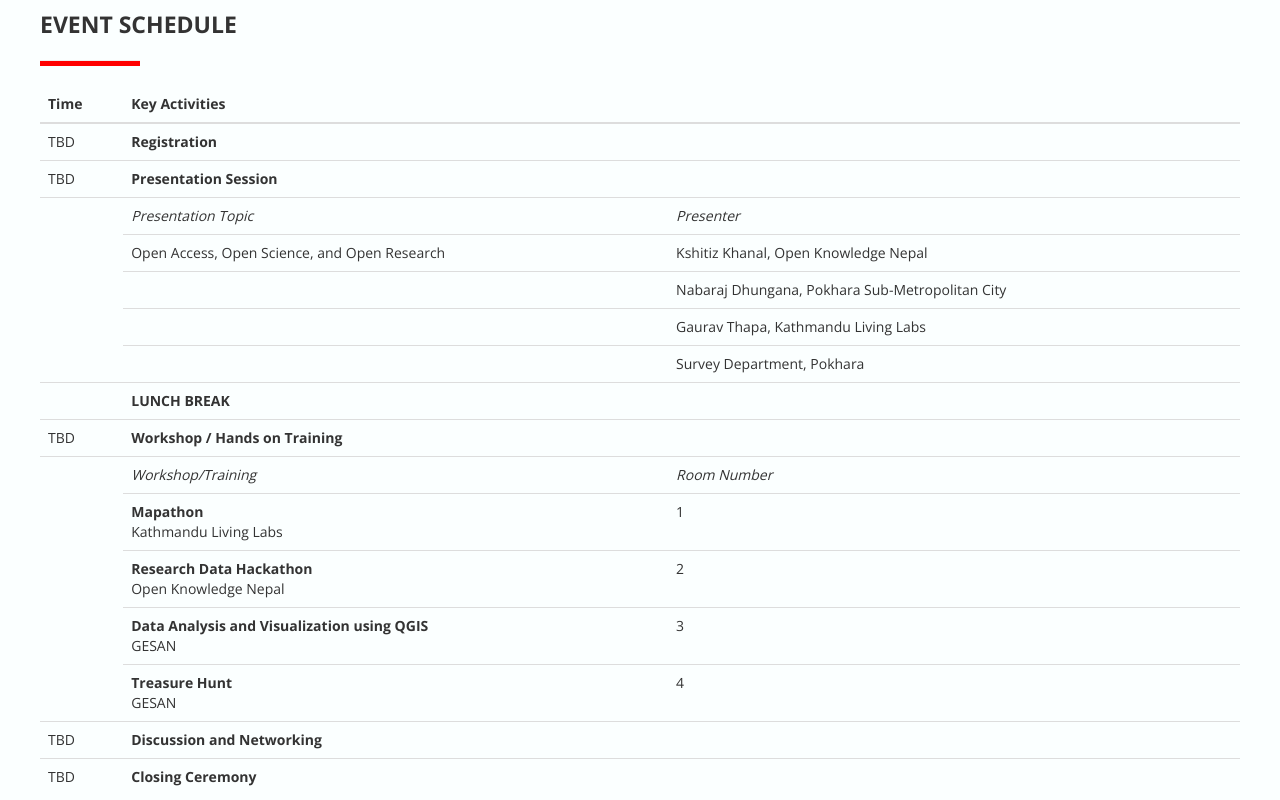
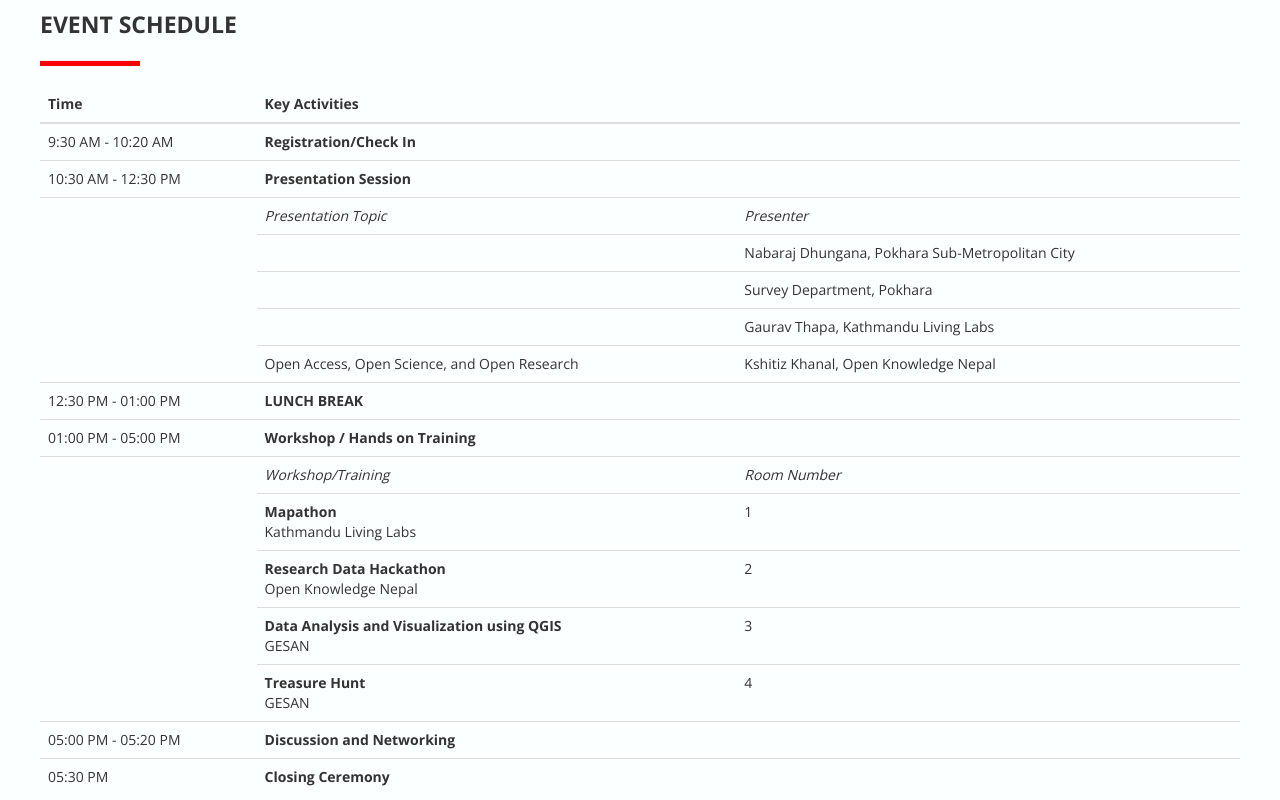
Before and after one commit to ODDNepal/ODDNepal.github.io, a plain HTML site: page index.html in a window 1280 px wide. Shown: the part 2000-2800 px from the top of the page. Drawn offline with nearby package versions, Linux system fonts and the light colour scheme.

Commit message:
Event Schedule Updated

```diff
--- a/index.html
+++ b/index.html
@@ -170,12 +170,12 @@
                         </thead>
                         <tbody>
                             <tr>
-                                <td>TBD</td>
-                                <th>Registration</th>
+                                <td>9:30 AM - 10:20 AM</td>
+                                <th>Registration/Check In</th>
                                 <td></td>
                             </tr>
                             <tr>
-                                <td>TBD</td>
+                                <td>10:30 AM - 12:30 PM</td>
                                 <th>Presentation Session</th>
                                 <td></td>
                             </tr>
@@ -185,16 +185,8 @@
                                 <td style="font-style:italic">Presenter</td>
                             </tr>
                             <tr>
-                                <td>Open Access, Open Science, and Open Research</td>
-                                <td>Kshitiz Khanal, Open Knowledge Nepal</td>
-                            </tr>
-                            <tr>
                                 <td></td>
                                 <td>Nabaraj Dhungana, Pokhara Sub-Metropolitan City</td>
-                            </tr>
-                            <tr>
-                                <td></td>
-                                <td>Gaurav Thapa, Kathmandu Living Labs</td>
                             </tr>
                             <tr>
                                 <td></td>
@@ -202,10 +194,18 @@
                             </tr>
                             <tr>
                                 <td></td>
+                                <td>Gaurav Thapa, Kathmandu Living Labs</td>
+                            </tr>
+                            <tr>
+                                <td>Open Access, Open Science, and Open Research</td>
+                                <td>Kshitiz Khanal, Open Knowledge Nepal</td>
+                            </tr>
+                            <tr>
+                                <td>12:30 PM - 01:00 PM</td>
                                 <th colspan=2>LUNCH BREAK</th>
                             </tr>
                             <tr>
-                                <td>TBD</td>
+                                <td>01:00 PM - 05:00 PM</td>
                                 <th>Workshop / Hands on Training</th>
                                 <td></td>
                             </tr>
@@ -235,12 +235,12 @@
                                 <td>4</td>
                             </tr>
                             <tr>
-                                <td>TBD</td>
+                                <td>05:00 PM - 05:20 PM</td>
                                 <th>Discussion and Networking</th>
                                 <td></td>
                             </tr>
                             <tr>
-                                <td>TBD</td>
+                                <td>05:30 PM</td>
                                 <th>Closing Ceremony</th>
                                 <td></td>
                             </tr>
```
